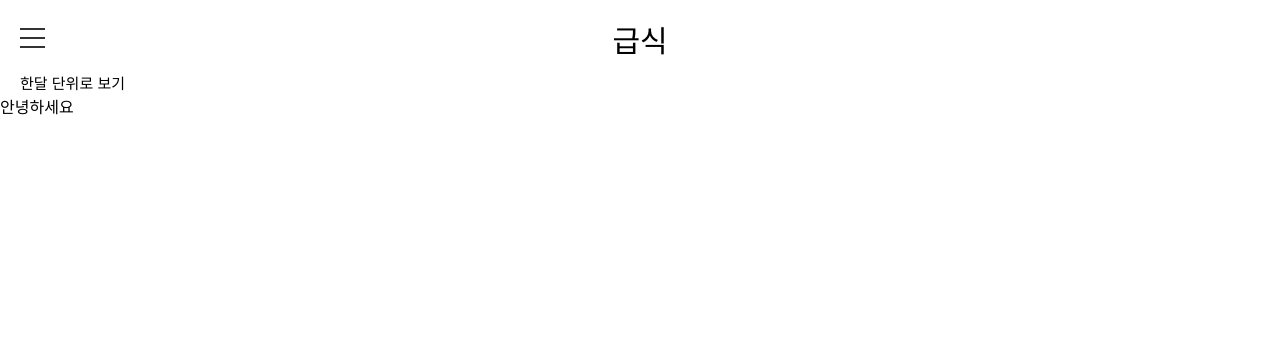
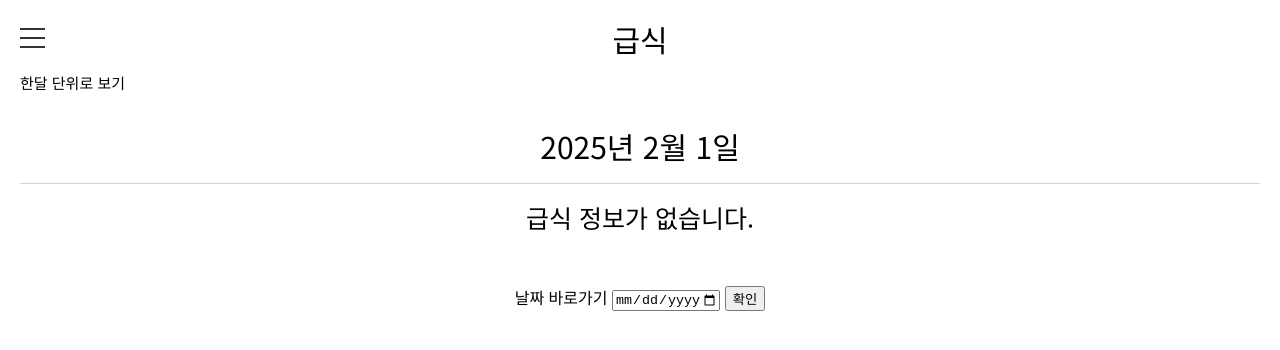
Before and after one commit to yellow110504/school, a plain HTML site: page index.html in a window 1280 px wide. Drawn offline with Linux system fonts and the light colour scheme; no server answers.

Commit message:
Add files via upload

```diff
--- a/index.html
+++ b/index.html
@@ -1,11 +1,11 @@
 <!DOCTYPE html>
 <html lang="ko">
 <head>
-     <link rel="shortcut icon" type="image/x-icon" href="icon.ico">
     <link rel="preconnect" href="https://fonts.googleapis.com">
 <link rel="preconnect" href="https://fonts.gstatic.com" crossorigin>
 <link href="https://fonts.googleapis.com/css2?family=Noto+Sans+KR:wght@100..900&display=swap" rel="stylesheet">
     <script src="mobile.js"></script>
+    <script src="meal.js"></script>
     <link rel="stylesheet" href="mobile.css">
     <meta charset="UTF-8">
     <meta name="viewport" content="width=device-width, initial-scale=1.0">
@@ -87,7 +87,18 @@
       </ul>
     </div>
 </div>
-
-안녕하세요
+<div id="body">
+  <div id="dat">날짜를 불러 올 수 없습니다.
+  </div>
+  <div id="container">급식 정보가 없습니다.
+  </div>
+  <div id="set">
+    <form action="javascript:setdate()" method="post">
+  <label for="date">날짜 바로가기</label>
+  <input type="date" id="date" max="9999-12-31">
+    <input type="submit" value="확인">
+</form></div>
+  <script>document.querySelector("#dat").innerHTML = String(year) + '년 ' + String(month) + '월 ' + String(date) + '일'</script>
+</div>
 </body>
 </html>
```
